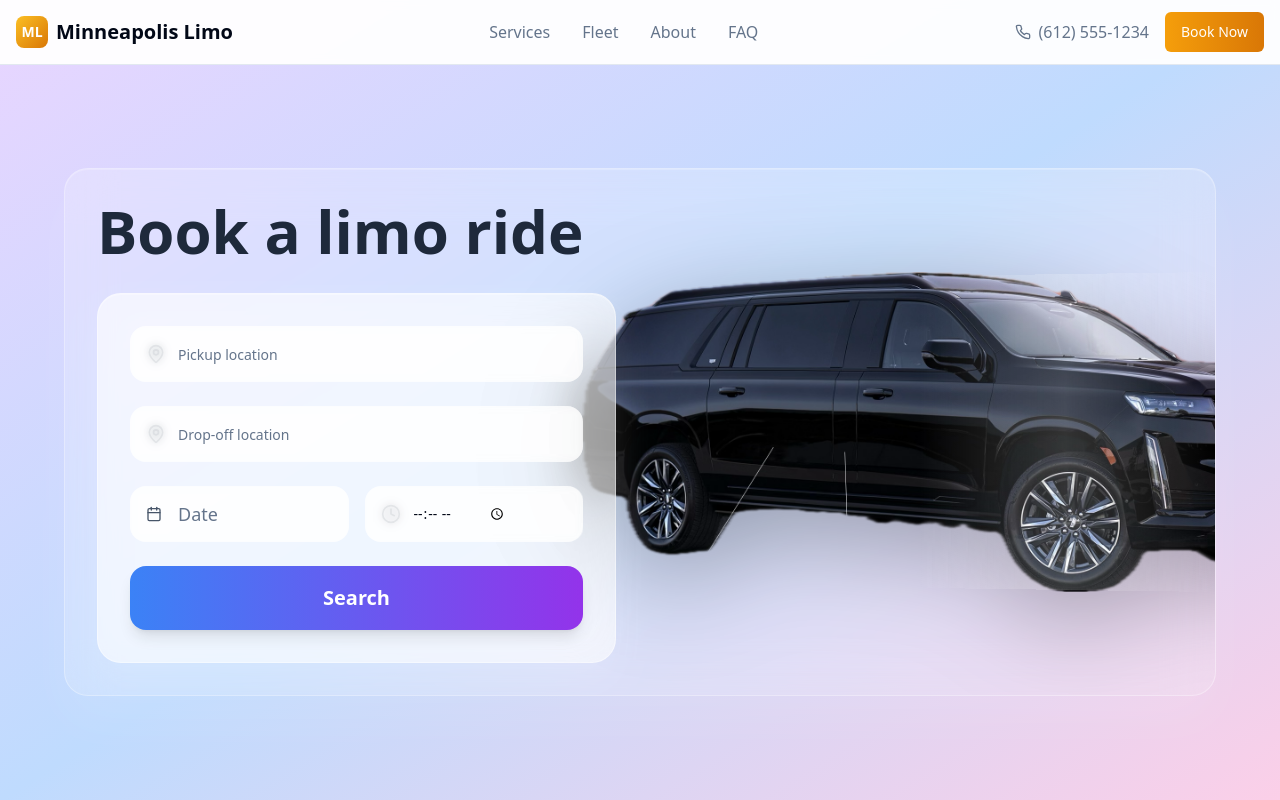
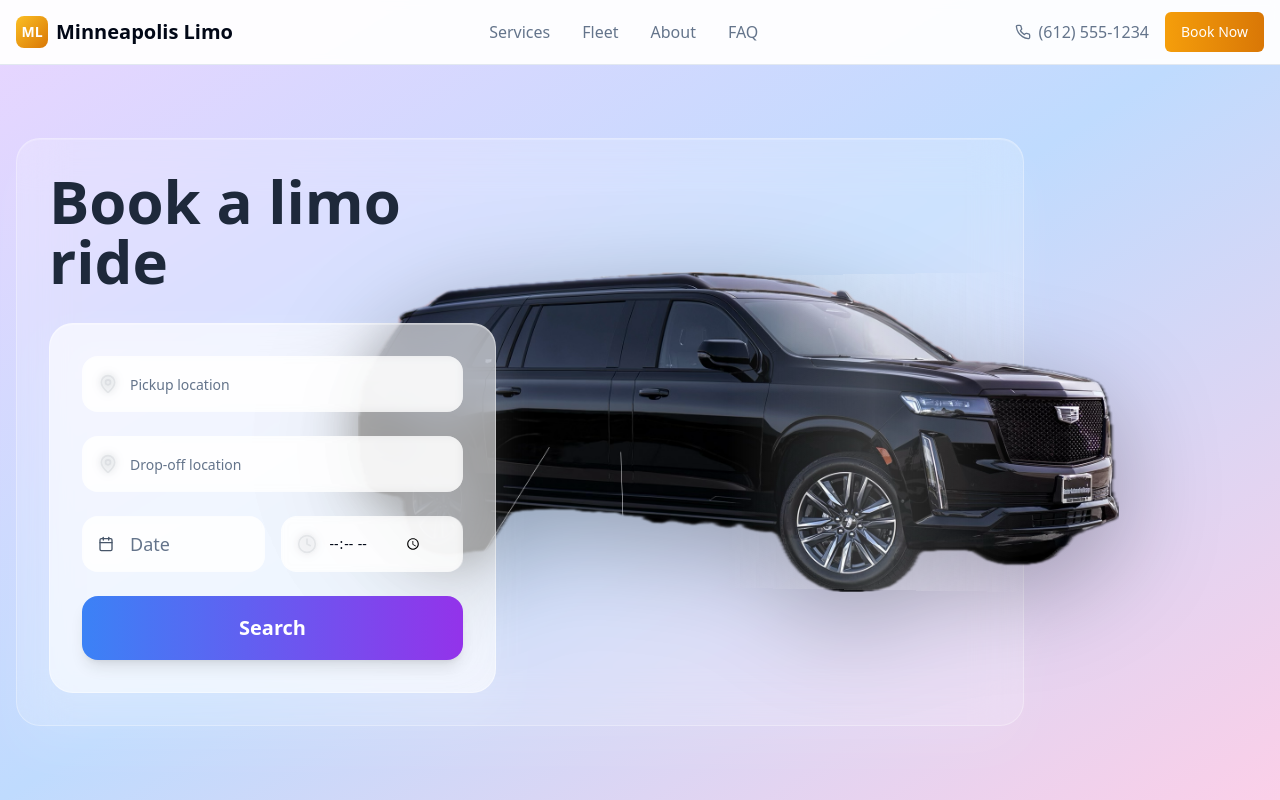
Before and after one commit to abduljabar5/airport-limo-booking-pro, a React (Vite) app: page /booking in a window 1280 px wide. Shown: the top 800 px of the page. Built offline with nearby package versions, Linux system fonts and the light colour scheme.

Commit message:
Fix: Car front cut off in booking page
Added an additional container to the booking page to ensure the front of the car image is not cut off, addressing the 3D effect and responsiveness.

```diff
--- a/src/pages/Booking.tsx
+++ b/src/pages/Booking.tsx
@@ -26,12 +26,12 @@ const Booking = () => {
 
       {/* Main Content */}
       <div className="min-h-screen bg-gradient-to-br from-purple-200 via-blue-200 to-pink-200 relative overflow-hidden pt-16">
-        {/* Main Content Container */}
-        <div className="min-h-[calc(100vh-4rem)] flex items-center justify-center px-4 relative">
+        {/* Main Content Container with extra padding for car spillout */}
+        <div className="min-h-[calc(100vh-4rem)] flex items-center justify-center px-4 lg:pr-64 relative">
 
-          {/* Outer Container with frosted glass effect */}
-          <div className="relative w-full max-w-6xl">
-            <div className="bg-white/20 backdrop-blur-xl rounded-3xl p-8 shadow-2xl border border-white/30 relative overflow-hidden"
+          {/* Outer Container with extended width to accommodate car spillout */}
+          <div className="relative w-full max-w-6xl lg:max-w-7xl">
+            <div className="bg-white/20 backdrop-blur-xl rounded-3xl p-8 shadow-2xl border border-white/30 relative overflow-visible"
                  style={{
                    boxShadow: '0 25px 50px rgba(255, 255, 255, 0.1), inset 0 1px 0 rgba(255, 255, 255, 0.2)'
                  }}>
@@ -138,7 +138,7 @@ const Booking = () => {
                   <img
                     src="/lovable-uploads/ef093fe4-551a-4289-814e-cda095220354.png"
                     alt="Luxury black limousine"
-                    className="w-auto h-80 object-contain transform translate-x-32"
+                    className="w-auto h-80 object-contain transform translate-x-24"
                     style={{
                       filter: 'drop-shadow(0 25px 50px rgba(0, 0, 0, 0.3))',
                       transformStyle: 'preserve-3d',
```
